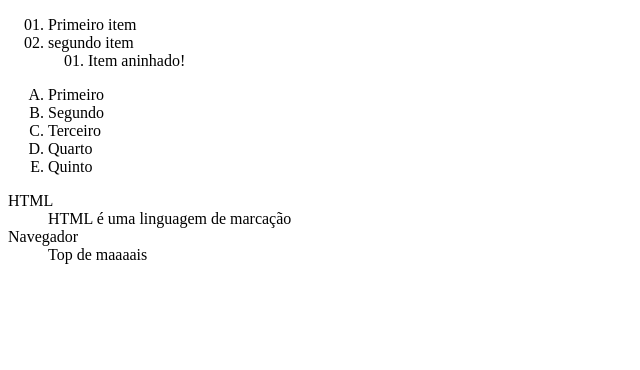
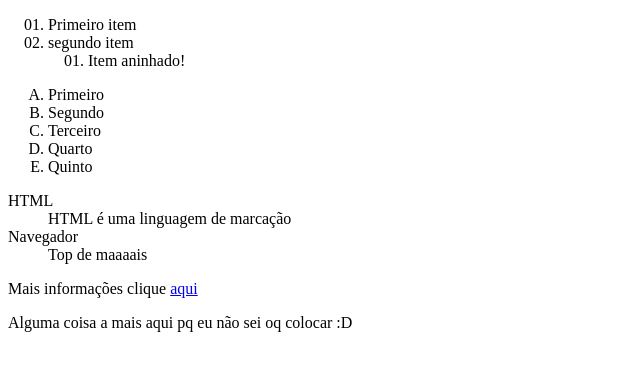
Before and after one commit to bearlim/CursoDevWeb, a plain HTML site: page listas.html in a window 1280 px wide. Shown: the whole page, without its empty margins (0-640 px from the left). Drawn offline with Linux system fonts and the light colour scheme.

Commit message:
Adicionando um bookmark

```diff
--- a/listas.html
+++ b/listas.html
@@ -41,5 +41,12 @@
                 </dd>
             </dl>
         </div>
+
+        <div>
+            <!--Criando um bookmark! -->
+
+            <p>Mais informações clique <a href="#info">aqui</a></p>
+            <p id="info">Alguma coisa a mais aqui pq eu não sei oq colocar :D</p>
+        </div>
     </body>
 </html>
```
Also changed, not shown: sobre.html (+3 -1 lines).
